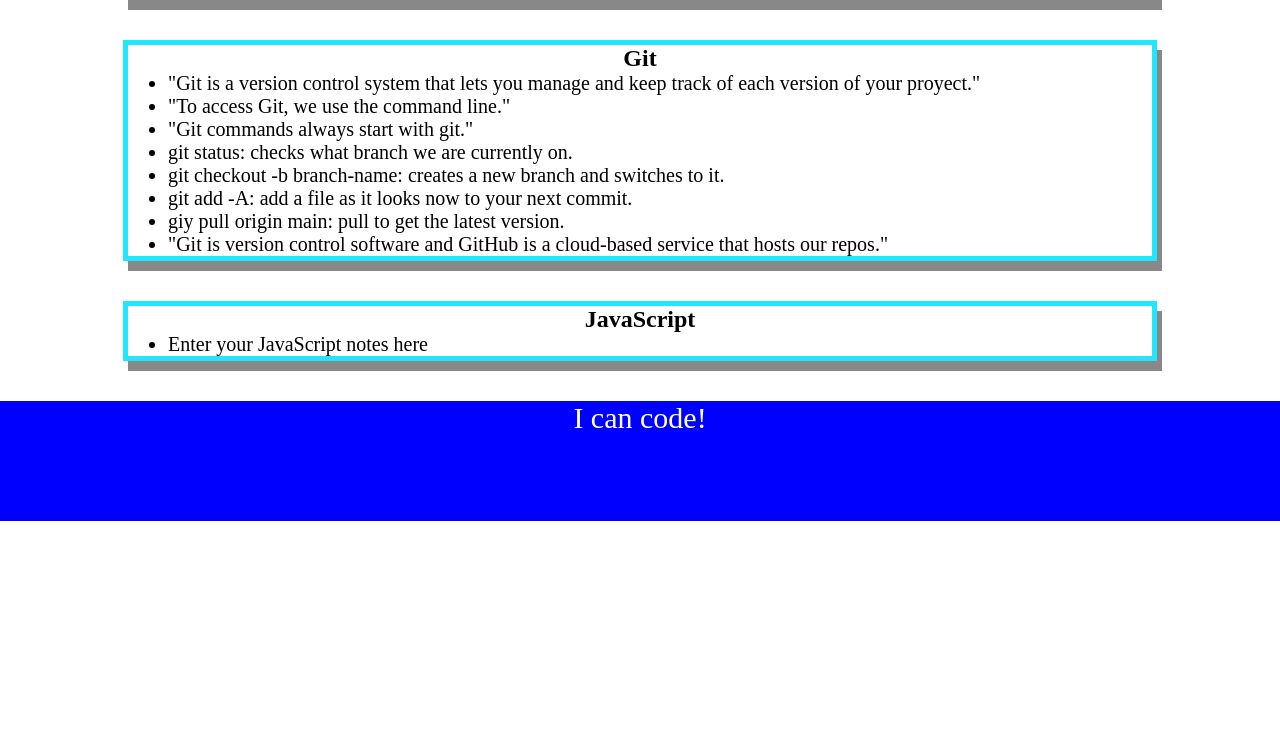
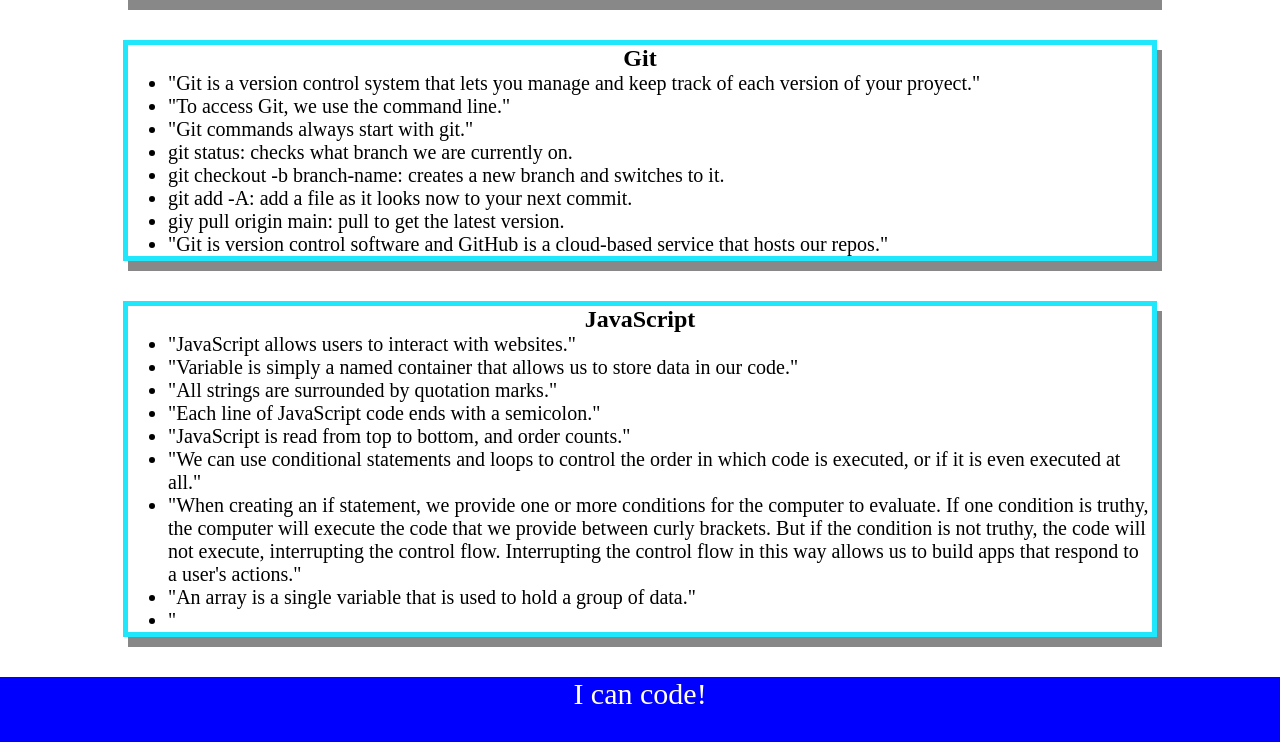
Before and after one commit to LMErrico/prework-study-guide, a plain HTML site: page index.html in a window 1280 px wide. Shown: the part 688-1430 px from the top of the page. Before the commit the page ends 1209 px from the top, so only its background shows below. Drawn offline with Linux system fonts and the light colour scheme.

Commit message:
added JS to project

```diff
--- /dev/null
+++ b/assets/script.js
@@ -0,0 +1,19 @@
+var topics = ['HTML', 'CSS', 'Git', 'JavaScript'];
+
+for(var x = 0; x < topics.length; x++) {
+ console.log(topics[x]);
+}
+
+/*
+if (topic === 'HTML') {
+ console.log("Let's study HTML!");
+} else if (topic === 'CSS') {
+ console.log("Let's study CSS!");
+} else if (topic === 'Git') {
+ console.log("Let's study Git!");
+} else if (topic === 'JavaScript') {
+ console.log("Let's study JavaScript!");
+} else {
+ console.log('Please try again!');
+}
+*/
--- a/index.html
+++ b/index.html
@@ -11,6 +11,7 @@
     <header id="top">
       <h1>Prework Study Guide</h1>
       <img src="./assets/bowtie-cat.png" alt="Profile image of cat wearing a bow tie." />
+      <h2>✨ Open the Console to See What's Happening ✨</h2>
     </header>
     <main>
       <section class="card" id="html-section">
@@ -59,7 +60,15 @@
       <section class="card" id="javascript-section">
         <h2>JavaScript</h2>
         <ul>
-          <li>Enter your JavaScript notes here</li>
+          <li>"JavaScript allows users to interact with websites."</li>
+          <li>"Variable is simply a named container that allows us to store data in our code."</li>
+          <li>"All strings are surrounded by quotation marks."</li>
+          <li>"Each line of JavaScript code ends with a semicolon."</li>
+          <li>"JavaScript is read from top to bottom, and order counts."</li>
+          <li>"We can use conditional statements and loops to control the order in which code is executed, or if it is even executed at all."</li>
+          <li>"When creating an if statement, we provide one or more conditions for the computer to evaluate. If one condition is truthy, the computer will execute the code that we provide between curly brackets. But if the condition is not truthy, the code will not execute, interrupting the control flow. Interrupting the control flow in this way allows us to build apps that respond to a user's actions."</li>
+          <li>"An array is a single variable that is used to hold a group of data."</li>
+          <li>"</li>
         </ul>
       </section>
     </main>
@@ -67,5 +76,6 @@
     <footer>
       <p>I can code!</p>
     </footer>
+    <script src="./assets/script.js"></script>
   </body>
 </html>
```
